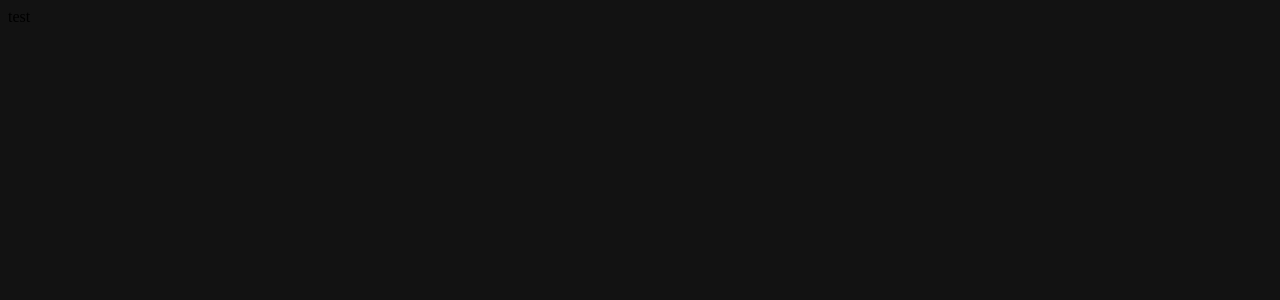
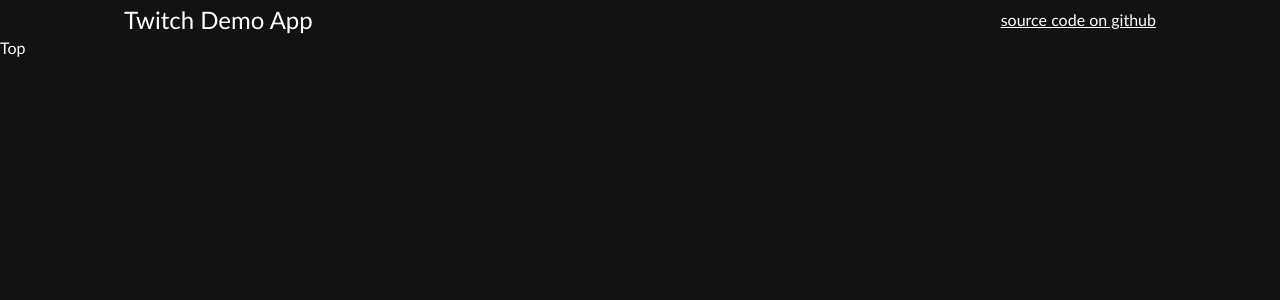
Before and after one commit to ShoheiYamaguchi392/demo_twitch_app_source_code, a React (Vite) app: page / in a window 1280 px wide. Shown: the top 300 px of the page. Built offline with nearby package versions, Linux system fonts and the light colour scheme.

Commit message:
共通のレイアウト実装

```diff
--- a/package.json
+++ b/package.json
@@ -37,6 +37,7 @@
 		"react": "^18.2.0",
 		"react-dom": "^18.2.0",
 		"react-router-dom": "^6.10.0",
+		"reset-css": "^5.0.1",
 		"sass": "^1.60.0"
 	},
 	"devDependencies": {
--- a/src/App.scss
+++ b/src/App.scss
@@ -1,5 +1,10 @@
-@use '@/styles/variables.scss' as *;
+html {
+	font-size: 16px;
+}
 
 body {
 	background-color: $background-surface;
+
+	font-family: 'Gill Sans', sans-serif;
+	color: $color-white;
 }
--- a/src/App.tsx
+++ b/src/App.tsx
@@ -1,4 +1,5 @@
 import Routing from '@/routes/Routing';
+import 'reset-css';
 import './App.scss';
 
 function App() {
--- a/src/components/Layout/MainLayout/MainLayout.tsx
+++ b/src/components/Layout/MainLayout/MainLayout.tsx
@@ -2,7 +2,7 @@ import React, { ReactNode } from 'react';
 
 import styles from './MainLayout.module.scss';
 
-import Header from '@/components/Molecules/Header';
+import Header from '@/components/Molecules/Header/Header';
 
 type MainLayoutType = {
 	children?: ReactNode;
@@ -12,7 +12,7 @@ const MainLayout: React.FC<MainLayoutType> = ({ children }) => {
 	return (
 		<div className={styles.wrapper}>
 			<Header />
-			<div className={styles['main-content-wrapper']}>children</div>
+			<div className={styles['main-content-wrapper']}>{children}</div>
 		</div>
 	);
 };
--- a/src/components/Molecules/Header/Header.module.scss
+++ b/src/components/Molecules/Header/Header.module.scss
@@ -1,7 +1,24 @@
 .wrapper {
 	height: 40px;
+	position: sticky;
+	top: 0;
 }
 
 .inner-wrapper {
+	display: flex;
+	justify-content: space-between;
+	align-items: center;
 	max-width: $wrapper-max-width;
+	height: 100%;
+	margin: 0 auto;
 }
+
+.title {
+	color: $color-white;
+	text-decoration: none;
+	font-size: 1.5rem;
+}
+
+.github-link {
+	color: $color-white;
+}
--- a/src/components/Molecules/Header/Header.tsx
+++ b/src/components/Molecules/Header/Header.tsx
@@ -9,9 +9,17 @@ const Header = () => {
 	return (
 		<div className={styles.wrapper}>
 			<div className={styles['inner-wrapper']}>
-				<Link to={getPages().top} style={{ color: 'white' }}>
+				<Link to={getPages().top} className={styles.title}>
 					Twitch Demo App
 				</Link>
+				<a
+					href="https://github.com/ShoheiYamaguchi392/demo_twitch_app"
+					target="_blank"
+					rel="noopener noreferrer"
+					className={styles['github-link']}
+				>
+					source code on github
+				</a>
 			</div>
 		</div>
 	);
--- /dev/null
+++ b/src/pages/Top/Top.tsx
@@ -0,0 +1,7 @@
+import MainLayout from '@/components/Layout/MainLayout/MainLayout';
+
+const Top = () => {
+	return <MainLayout>Top</MainLayout>;
+};
+
+export default Top;
--- a/src/routes/Routing.tsx
+++ b/src/routes/Routing.tsx
@@ -1,9 +1,11 @@
 import { Routes, Route, Navigate } from 'react-router-dom';
+
+import Top from '@/pages/Top/Top';
 
 const Routing: React.FC<object> = () => {
 	return (
 		<Routes>
-			<Route path="/" element={<>test</>} />
+			<Route path="/" element={<Top />} />
 			<Route path="/channel" element={<>channel</>} />
 			<Route path="/404" element={<>404</>} />
 			<Route path="*" element={<Navigate to="/404" replace={true} />} />
--- a/vite.config.ts
+++ b/vite.config.ts
@@ -20,6 +20,7 @@ export default defineConfig(({ command, mode }) => {
 		define: {
 			__APP_ENV__: env.APP_ENV,
 		},
+		// see:@https://qiita.com/nanohanabuttobasu/items/f73ed978cc10d8bcaa59
 		css: {
 			preprocessorOptions: {
 				scss: {
```
Also changed, not shown: src/pages/Top/index.tsx (deleted, +0 -7 lines), 1 other file (tests, documents, lock files or other folders).
